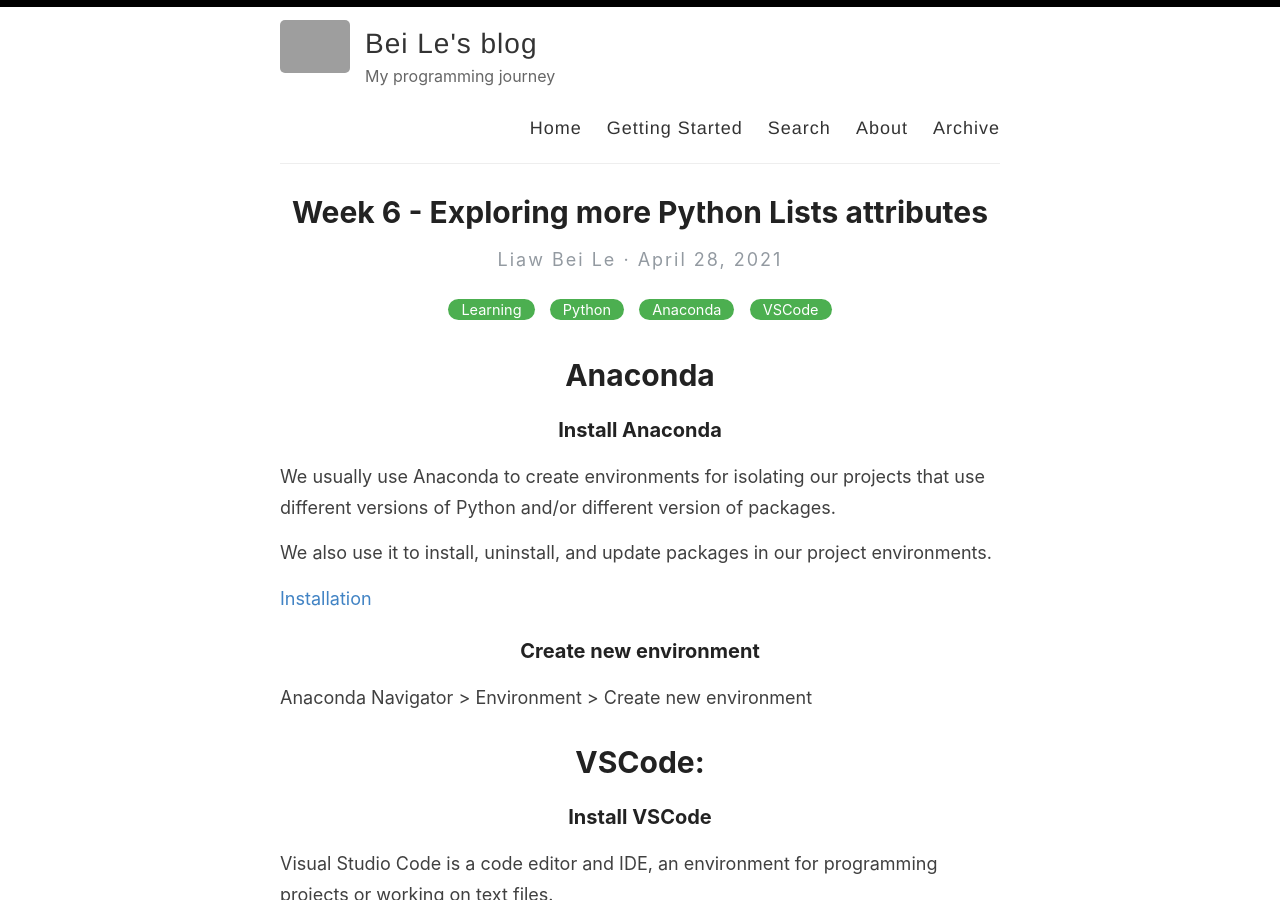
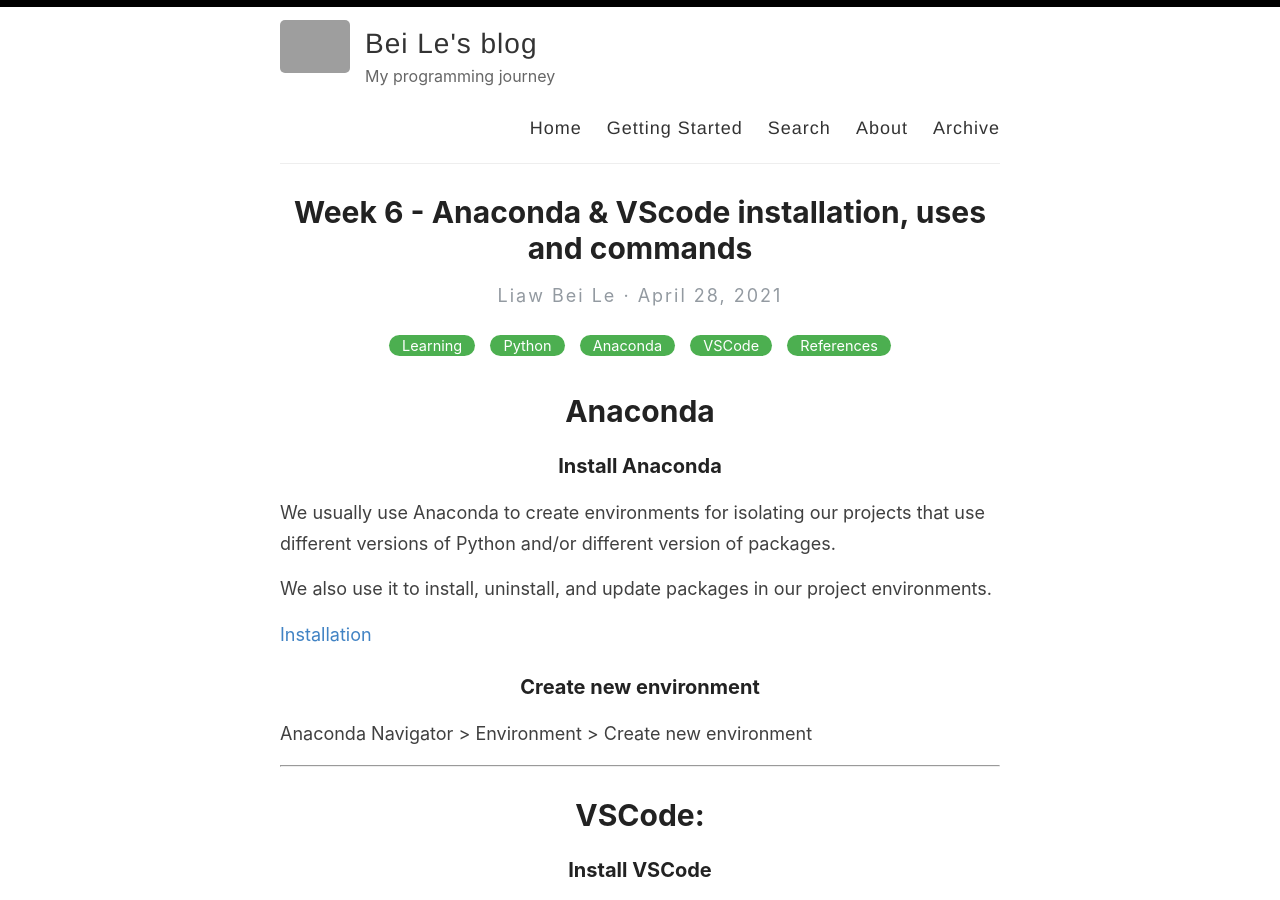
Before and after one commit to liawbeile/liawbeile.github.io, a Jekyll site: the page built from _posts/2021-4-28-april28.md, in a window 1280 px wide and 900 px high. Built offline with Jekyll 4.4.1, drawn with Linux system fonts in a browser that asks for light colours; grey boxes are pictures that could not be loaded.

Commit message:
amend post

```diff
--- a/_posts/2021-4-28-april28.md
+++ b/_posts/2021-4-28-april28.md
@@ -1,7 +1,7 @@
 ---
 layout: post
-title:  Week 6 - Exploring more Python Lists attributes
-categories: Learning Python Anaconda VSCode
+title:  Week 6 - Anaconda & VScode installation,  uses and commands
+categories: Learning Python Anaconda VSCode References
 ---
 
 # Anaconda
@@ -16,6 +16,8 @@
 
 ### Create new environment
 Anaconda Navigator > Environment > Create new environment
+
+---
 
 # VSCode:
 
```
